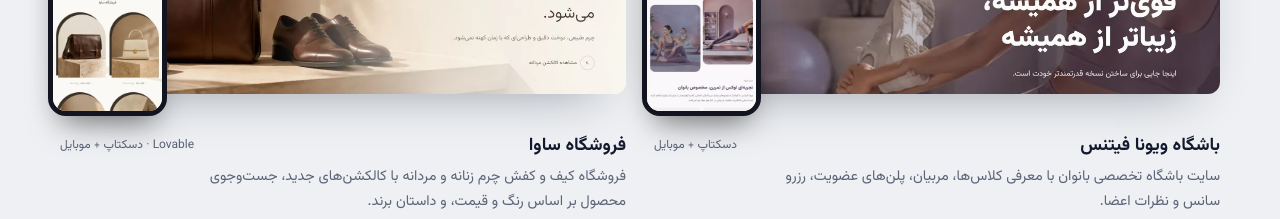
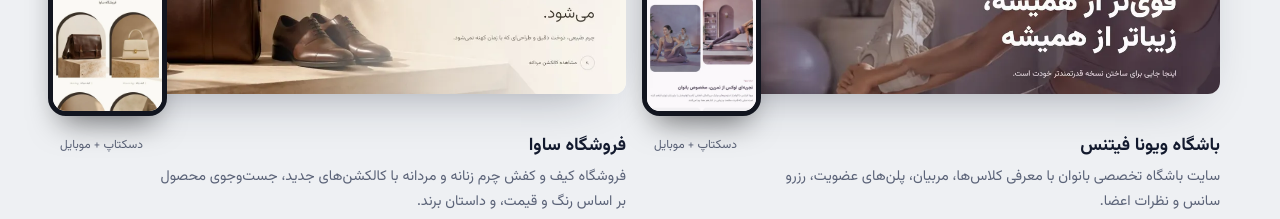
Before and after one commit to mohadeseh-tavakoli/mohadeseh-tavakoli.github.io, a plain HTML site: page index.html in a window 1280 px wide. Shown: the part 3020-3239 px from the top of the page. Drawn offline with Linux system fonts and the light colour scheme; a web font is replaced by a local one.

Commit message:
SAVA: WordPress build, design prototyped in Lovable
Co-Authored-By: Claude Opus 5.5 <noreply@anthropic.com>
Claude-Session: https://claude.ai/code/session_01HWAtA28xPf1EbhKGo7RTr3

```diff
--- a/index.html
+++ b/index.html
@@ -448,7 +448,7 @@ const LIVE = [
 ];
 const WORK = [
   { cat:"biz", title:"باشگاه ویونا فیتنس", desc:"سایت باشگاه تخصصی بانوان با معرفی کلاس‌ها، مربیان، پلن‌های عضویت، رزرو سانس و نظرات اعضا.", tags:["ورزشی","رزرو آنلاین","لوکس"], desk:"img/viona-desk.webp", mob:"img/viona-mob.webp", st:"#EFE6EE" },
-  { cat:"shop", title:"فروشگاه ساوا", desc:"فروشگاه کیف و کفش چرم زنانه و مردانه با کالکشن‌های جدید، جست‌وجوی محصول بر اساس رنگ و قیمت، و داستان برند.", tags:["فروشگاهی","چرم","طرح اختصاصی"], platform:"Lovable (طرح و نمونه‌سازی)", desk:"img/sava-desk.webp", mob:"img/sava-mob.webp", st:"#EFE7DC" },
+  { cat:"shop", title:"فروشگاه ساوا", desc:"فروشگاه کیف و کفش چرم زنانه و مردانه با کالکشن‌های جدید، جست‌وجوی محصول بر اساس رنگ و قیمت، و داستان برند.", tags:["فروشگاهی","چرم","طرح اختصاصی"], platform:"WordPress (طرح اولیه با Lovable)", desk:"img/sava-desk.webp", mob:"img/sava-mob.webp", st:"#EFE7DC" },
   { cat:"shop", title:"فروشگاه عطر", desc:"انتخاب عطر بر اساس حس‌وحال، برندهای منتخب، مشاوره‌ی آنلاین و مجله.", tags:["فروشگاهی","لوکس"], desk:"img/perfume-desk.webp", mob:"img/perfume-mob.webp", st:"#F3E4E8" },
   { cat:"biz", title:"کلینیک دندان‌پزشکی", desc:"نوبت‌دهی آنلاین مرحله‌به‌مرحله، خدمات و تعرفه‌ها، پیگیری نوبت و معرفی پزشکان.", tags:["نوبت‌دهی","شرکتی"], desk:"img/dental-desk.webp", mob:"img/dental-mob.webp", st:"#E8EEFB" },
   { cat:"shop", title:"فروشگاه کتونی", desc:"کفش و کتونی با دسته‌بندی، پرفروش‌ها، نظرات مشتریان و مجله‌ی استایل.", tags:["فروشگاهی","موبایل‌محور"], desk:"img/katoni-desk.webp", mob:"img/katoni-mob.webp", st:"#DCE6DD" },
@@ -489,7 +489,7 @@ WORK.forEach(p=>{
   const phone = (p.desk && p.mob) ? `<div class="phone"><img src="${p.mob}" alt="نسخه‌ی موبایل ${p.title}" loading="lazy"></div>` : '';
   el.innerHTML = `<div class="visual">${frame(inner)}${phone}<button class="cover" type="button" aria-label="دیدن کامل ${p.title}"></button></div>
     <div class="tile-meta"><div><h3>${p.title}</h3><p>${p.desc}</p><div class="tags">${p.tags.map(t=>`<span>${t}</span>`).join('')}</div></div>
-    <span class="kind">${p.platform ? "Lovable · " : ""}${p.desk ? "دسکتاپ + موبایل" : "طراحی موبایل"}</span></div>`;
+    <span class="kind">${p.desk ? "دسکتاپ + موبایل" : "طراحی موبایل"}</span></div>`;
   el.querySelector('.cover').addEventListener('click',()=>openLb(p,[["پلتفرم",p.platform||"WordPress"],["نوع",p.tags.join("، ")],["سال","۱۴۰۵"],["وضعیت","نمونه‌طراحی"]]));
   grid.appendChild(el);
   wirePhone(el, el.querySelector(p.desk ? '.phone' : '.pf'));
```
